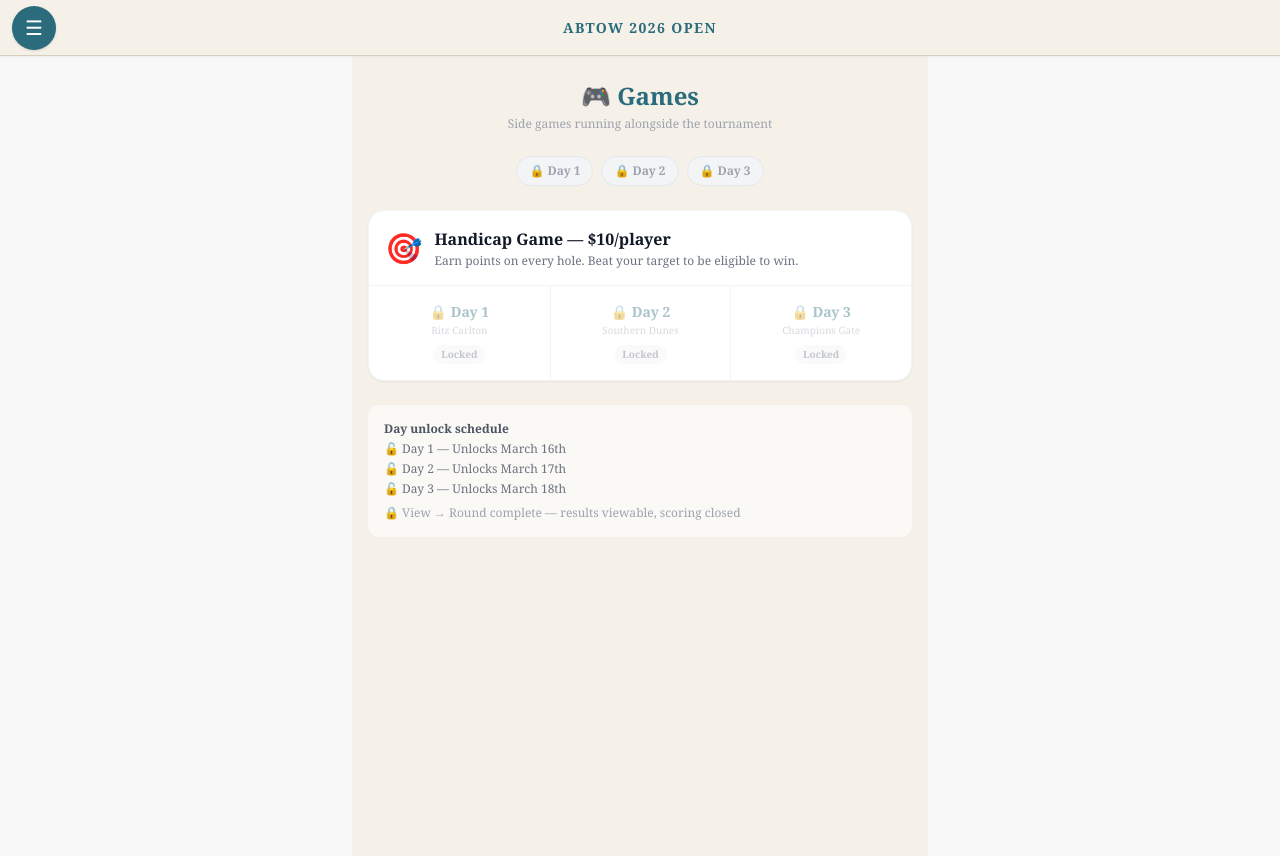
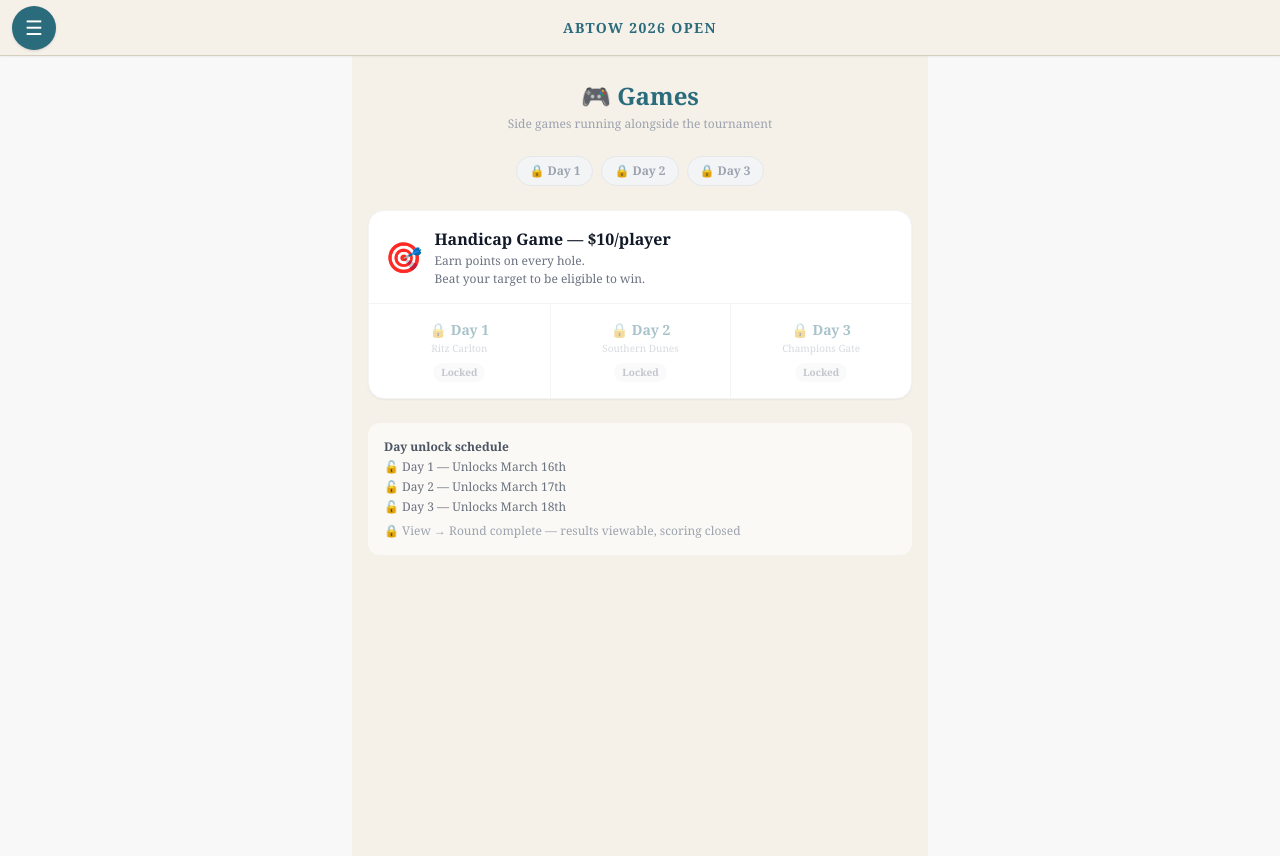
Before and after one commit to rickyhowcroft-dot/abtow-2026-open, a Next.js app: page /games in a window 1280 px wide. Built offline with nearby package versions, Linux system fonts and the light colour scheme; no server answers; the database is empty.

Commit message:
fix: games page tagline — each sentence on its own line

```diff
--- a/app/games/page.tsx
+++ b/app/games/page.tsx
@@ -68,7 +68,9 @@ export default function GamesPage() {
                 <span className="text-3xl">{game.emoji}</span>
                 <div>
                   <h2 className="text-base font-bold text-gray-900">{game.name}</h2>
-                  <p className="text-xs text-gray-500 mt-0.5">{game.tagline}</p>
+                  {game.tagline.split('. ').map((s, i) => (
+                    <p key={i} className="text-xs text-gray-500 mt-0.5">{s}{i < game.tagline.split('. ').length - 1 ? '.' : ''}</p>
+                  ))}
                 </div>
               </div>
             </div>
```
Also changed, not shown: 1 other file (tests, documents, lock files or other folders).
